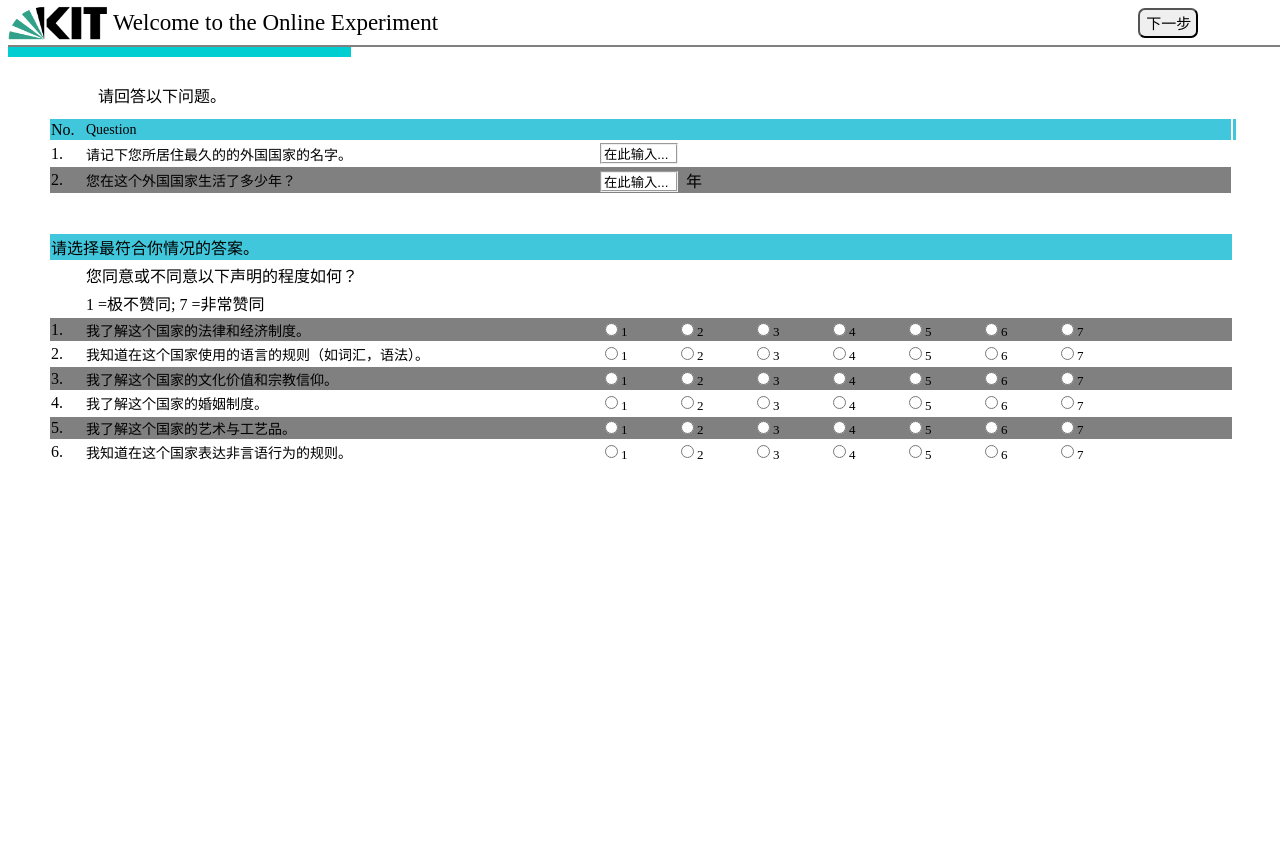
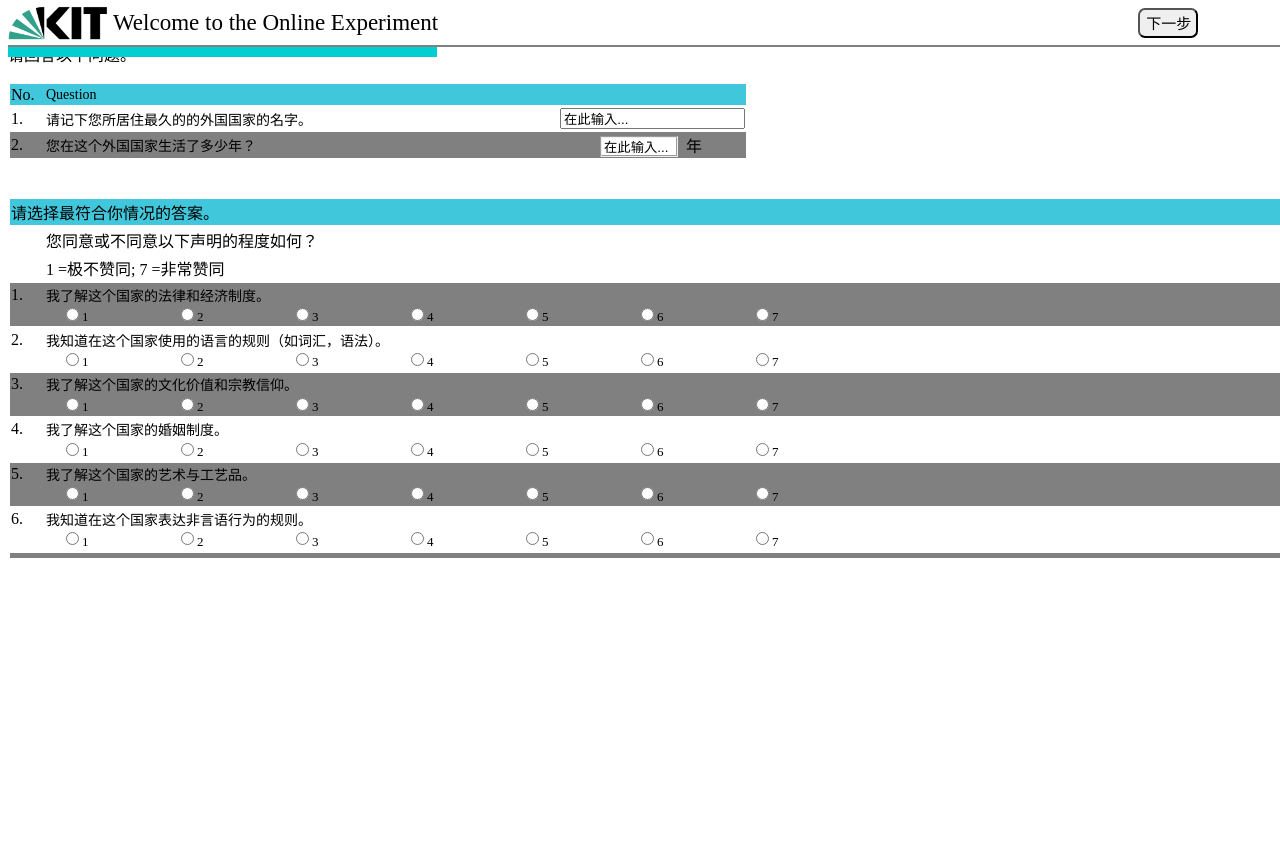
Before and after one commit to mutig0623/Onlinetool, a Django app: template templates/HTML/CH/pre-testA.html in a window 1280 px wide. After the commit the page ends 558 px from the top, so only its background shows below. Run offline with Django 3.2, Linux system fonts and the light colour scheme; the template is opened without the code that fills it, so the values that code supplies are empty; parts of the project's set-up code (start-up, migrations or seed data) failed here and were passed over; some libraries are stand-ins or nearby versions.

Commit message:
version 11.4

```diff
--- a/templates/HTML/CH/pre-testA.html
+++ b/templates/HTML/CH/pre-testA.html
@@ -1,50 +1,46 @@
 <!DOCTYPE html>
-<html style="height: 100%" xmlns="http://www.w3.org/1999/html">
+<html style="overflow-y: hidden;">
 {% load staticfiles %}
 <head>
     <meta name="renderer" content="webkit">
     <link rel="stylesheet" type="text/css" href="{% static 'CSS/body.css' %}"  />
     <meta http-equiv="Content-Type" content="text/html;charset=UTF-8"/>
     <script type="text/javascript" src="http://ajax.googleapis.com/ajax/libs/jquery/1.8.0/jquery.min.js"></script>
-    <script src="{% static 'JS/myscript.js' %}"></script>
+    <script src="{% static 'JS/index.js' %}"></script>
     <title>pre-test</title>
 </head>
-<body onload="checknull()">
-<form method="post" action="{% url 'classification:PreAddA' %}">
+<body>
+<form method="post" action="{% url 'classification:PreAddA' %}" onsubmit="return PretestA()" class="longform">
 {% csrf_token %}
 	<div class="header">  <!-- logo部分 -->
 		<div class="kitlogo"><img src="{% static 'img/kit2.png' %}">
 			<p>Welcome to the Online Experiment</p>
 		</div>
-        {% if request.user.is_authenticated %}
-            <label name="userid">{{ request.user.id }}</label>
-        {% endif %}
         <input type="submit" name="" value="下一步" id="butt-next">
 	</div>
 
-	<div class="bannder4"></div>
+	<div class="bannder5"></div>
 
-	<div class="mainbody">
-	  <div class="opptions">
+	<div class="questionspage">
           <br/>
 		<p>请回答以下问题。</p>
-		<table id="tab1">
+		<table >
 			<tr class="dark">
-				<td><span class="number">No.</span><span class="Ques">Question</span><td>
+				<td><span class="number">No.</span><span class="Ques">Question</span></td>
 			</tr>
-            <tr class="white">
+            <tr class="white" id="countrynamename">
 				<td>
                     <span class="number">1.</span><span class="Ques">请记下您所居住最久的的外国国家的名字。</span>
-                    <span class="onelow">
-                        <input type="text" name="countryname" value="在此输入..." class="tiankong" onfocus='if(this.value=="在此输入..."){this.value="";}; 'onblur='if(this.value==""){this.value="在此输入...";};'>
+                    <span class="onelowde">
+                        <input type="text" name="countryname" class="quest-input" id="countryname" value="在此输入..." onfocus='if(this.value=="在此输入..."){this.value="";}; 'onblur='if(this.value==""){this.value="在此输入...";};'>
                     </span>
 				</td>
 			</tr>
-			<tr class="light">
+			<tr class="light" id="yearslongname">
 				<td>
 				<span class="number">2.</span><span class="Ques">您在这个外国国家生活了多少年？</span>
-				<span class="onelow">
-				<span class="seclow"><input type="text" name="yearslong" value="在此输入..." class="tiankong" onfocus='if(this.value=="在此输入..."){this.value="";}; 'onblur='if(this.value==""){this.value="在此输入...";};'> &nbsp;年</span>
+				<span class="onelowde">
+				<span class="seclowde"><input type="text" name="yearslong" class="tiankong" id="yearslong" value="在此输入..."  onfocus='if(this.value=="在此输入..."){this.value="";}; 'onblur='if(this.value==""){this.value="在此输入...";};'> &nbsp;年</span>
 				</span>
 				</td>
 			</tr>
@@ -56,95 +52,97 @@
         <table id="tab2">
             <tr class="dark"><td>请选择最符合你情况的答案。</td></tr>
             <tr class="white">
-				<td><span style="margin-left: 35px;">您同意或不同意以下声明的程度如何？</span><td>
+				<td><span style="margin-left: 35px;">您同意或不同意以下声明的程度如何？</span></td>
 			</tr>
             <tr class="white">
                 <td><span style="margin-left: 35px;">1 =极不赞同; 7 =非常赞同</span></td>
             </tr>
-
-            <tr class="light">
+            <tr class="light" id="F1name">
                 <td>
                 <span class="number">1.</span><span class="Ques">我了解这个国家的法律和经济制度。</span>
-                    <span class="onelow">
-                        <span class="seclow"><input type="radio" name="F1" value="1" ><label class="labpositionshort">1  </label></span>
-                        <span class="seclow"><input type="radio" name="F1" value="2"><label class="labpositionshort">2</label></span>
-                        <span class="seclow"><input type="radio" name="F1" value="3"><label class="labpositionshort">3</label></span>
-                        <span class="seclow"><input type="radio" name="F1" value="4"><label class="labpositionshort">4</label></span>
-                        <span class="seclow"><input type="radio" name="F1" value="5"><label class="labpositionshort">5</label></span>
-                        <span class="seclow"><input type="radio" name="F1" value="6"><label class="labpositionshort">6</label></span>
-                        <span class="seclow"><input type="radio" name="F1" value="7"><label class="labpositionshort">7</label></span>
+                    <span class="onelowde">
+                        <span class="seclowde"><input type="radio" name="F1" value="1" ><label class="labpositionshort">1  </label></span>
+                        <span class="seclowde"><input type="radio" name="F1" value="2"><label class="labpositionshort">2</label></span>
+                        <span class="seclowde"><input type="radio" name="F1" value="3"><label class="labpositionshort">3</label></span>
+                        <span class="seclowde"><input type="radio" name="F1" value="4"><label class="labpositionshort">4</label></span>
+                        <span class="seclowde"><input type="radio" name="F1" value="5"><label class="labpositionshort">5</label></span>
+                        <span class="seclowde"><input type="radio" name="F1" value="6"><label class="labpositionshort">6</label></span>
+                        <span class="seclowde"><input type="radio" name="F1" value="7"><label class="labpositionshort">7</label></span>
                     </span>
                 </td>
             </tr>
-            <tr class="white">
+            <tr class="white" id="F2name">
                     <td>
                     <span class="number">2.</span><span class="Ques">我知道在这个国家使用的语言的规则（如词汇，语法）。</span>
-                    <span class="onelow">
-                        <span class="seclow"><input type="radio" name="F2" value="1" ><label class="labpositionshort">1  </label></span>
-                        <span class="seclow"><input type="radio" name="F2" value="2"><label class="labpositionshort">2</label></span>
-                        <span class="seclow"><input type="radio" name="F2" value="3"><label class="labpositionshort">3</label></span>
-                        <span class="seclow"><input type="radio" name="F2" value="4"><label class="labpositionshort">4</label></span>
-                        <span class="seclow"><input type="radio" name="F2" value="5"><label class="labpositionshort">5</label></span>
-                        <span class="seclow"><input type="radio" name="F2" value="6"><label class="labpositionshort">6</label></span>
-                        <span class="seclow"><input type="radio" name="F2" value="7"><label class="labpositionshort">7</label></span>
+                    <span class="onelowde">
+                        <span class="seclowde"><input type="radio" name="F2" value="1" ><label class="labpositionshort">1  </label></span>
+                        <span class="seclowde"><input type="radio" name="F2" value="2"><label class="labpositionshort">2</label></span>
+                        <span class="seclowde"><input type="radio" name="F2" value="3"><label class="labpositionshort">3</label></span>
+                        <span class="seclowde"><input type="radio" name="F2" value="4"><label class="labpositionshort">4</label></span>
+                        <span class="seclowde"><input type="radio" name="F2" value="5"><label class="labpositionshort">5</label></span>
+                        <span class="seclowde"><input type="radio" name="F2" value="6"><label class="labpositionshort">6</label></span>
+                        <span class="seclowde"><input type="radio" name="F2" value="7"><label class="labpositionshort">7</label></span>
                     </span>
                      </td>
             </tr>
-            <tr class="light">
+            <tr class="light" id="F3name">
                 <td>
                 <span class="number">3.</span><span class="Ques">我了解这个国家的文化价值和宗教信仰。</span>
-                    <span class="onelow">
-                        <span class="seclow"><input type="radio" name="F3" value="1" ><label class="labpositionshort">1  </label></span>
-                        <span class="seclow"><input type="radio" name="F3" value="2"><label class="labpositionshort">2</label></span>
-                        <span class="seclow"><input type="radio" name="F3" value="3"><label class="labpositionshort">3</label></span>
-                        <span class="seclow"><input type="radio" name="F3" value="4"><label class="labpositionshort">4</label></span>
-                        <span class="seclow"><input type="radio" name="F3" value="5"><label class="labpositionshort">5</label></span>
-                        <span class="seclow"><input type="radio" name="F3" value="6"><label class="labpositionshort">6</label></span>
-                        <span class="seclow"><input type="radio" name="F3" value="7"><label class="labpositionshort">7</label></span>
+                    <span class="onelowde">
+                        <span class="seclowde"><input type="radio" name="F3" value="1" ><label class="labpositionshort">1  </label></span>
+                        <span class="seclowde"><input type="radio" name="F3" value="2"><label class="labpositionshort">2</label></span>
+                        <span class="seclowde"><input type="radio" name="F3" value="3"><label class="labpositionshort">3</label></span>
+                        <span class="seclowde"><input type="radio" name="F3" value="4"><label class="labpositionshort">4</label></span>
+                        <span class="seclowde"><input type="radio" name="F3" value="5"><label class="labpositionshort">5</label></span>
+                        <span class="seclowde"><input type="radio" name="F3" value="6"><label class="labpositionshort">6</label></span>
+                        <span class="seclowde"><input type="radio" name="F3" value="7"><label class="labpositionshort">7</label></span>
                     </span>
                 </td>
             </tr>
-            <tr class="white">
+            <tr class="white" id="F4name">
                     <td>
                     <span class="number">4.</span><span class="Ques">我了解这个国家的婚姻制度。</span>
-                    <span class="onelow">
-                        <span class="seclow"><input type="radio" name="F4" value="1" ><label class="labpositionshort">1  </label></span>
-                        <span class="seclow"><input type="radio" name="F4" value="2"><label class="labpositionshort">2</label></span>
-                        <span class="seclow"><input type="radio" name="F4" value="3"><label class="labpositionshort">3</label></span>
-                        <span class="seclow"><input type="radio" name="F4" value="4"><label class="labpositionshort">4</label></span>
-                        <span class="seclow"><input type="radio" name="F4" value="5"><label class="labpositionshort">5</label></span>
-                        <span class="seclow"><input type="radio" name="F4" value="6"><label class="labpositionshort">6</label></span>
-                        <span class="seclow"><input type="radio" name="F4" value="7"><label class="labpositionshort">7</label></span>
+                    <span class="onelowde">
+                        <span class="seclowde"><input type="radio" name="F4" value="1" ><label class="labpositionshort">1  </label></span>
+                        <span class="seclowde"><input type="radio" name="F4" value="2"><label class="labpositionshort">2</label></span>
+                        <span class="seclowde"><input type="radio" name="F4" value="3"><label class="labpositionshort">3</label></span>
+                        <span class="seclowde"><input type="radio" name="F4" value="4"><label class="labpositionshort">4</label></span>
+                        <span class="seclowde"><input type="radio" name="F4" value="5"><label class="labpositionshort">5</label></span>
+                        <span class="seclowde"><input type="radio" name="F4" value="6"><label class="labpositionshort">6</label></span>
+                        <span class="seclowde"><input type="radio" name="F4" value="7"><label class="labpositionshort">7</label></span>
                     </span>
                      </td>
             </tr>
-            <tr class="light">
-                <td><form >
+            <tr class="light" id="F5name">
+                <td>
                 <span class="number">5.</span><span class="Ques">我了解这个国家的艺术与工艺品。</span>
-                    <span class="onelow">
-                        <span class="seclow"><input type="radio" name="F5" value="1" ><label class="labpositionshort">1  </label></span>
-                        <span class="seclow"><input type="radio" name="F5" value="2"><label class="labpositionshort">2</label></span>
-                        <span class="seclow"><input type="radio" name="F5" value="3"><label class="labpositionshort">3</label></span>
-                        <span class="seclow"><input type="radio" name="F5" value="4"><label class="labpositionshort">4</label></span>
-                        <span class="seclow"><input type="radio" name="F5" value="5"><label class="labpositionshort">5</label></span>
-                        <span class="seclow"><input type="radio" name="F5" value="6"><label class="labpositionshort">6</label></span>
-                        <span class="seclow"><input type="radio" name="F5" value="7"><label class="labpositionshort">7</label></span>
+                    <span class="onelowde">
+                        <span class="seclowde"><input type="radio" name="F5" value="1" ><label class="labpositionshort">1  </label></span>
+                        <span class="seclowde"><input type="radio" name="F5" value="2"><label class="labpositionshort">2</label></span>
+                        <span class="seclowde"><input type="radio" name="F5" value="3"><label class="labpositionshort">3</label></span>
+                        <span class="seclowde"><input type="radio" name="F5" value="4"><label class="labpositionshort">4</label></span>
+                        <span class="seclowde"><input type="radio" name="F5" value="5"><label class="labpositionshort">5</label></span>
+                        <span class="seclowde"><input type="radio" name="F5" value="6"><label class="labpositionshort">6</label></span>
+                        <span class="seclowde"><input type="radio" name="F5" value="7"><label class="labpositionshort">7</label></span>
                     </span>
                 </td>
             </tr>
-            <tr class="white">
+            <tr class="white" id="F6name">
                     <td>
                     <span class="number">6.</span><span class="Ques">我知道在这个国家表达非言语行为的规则。</span>
-                    <span class="onelow">
-                        <span class="seclow"><input type="radio" name="F6" value="1" ><label class="labpositionshort">1  </label></span>
-                        <span class="seclow"><input type="radio" name="F6" value="2"><label class="labpositionshort">2</label></span>
-                        <span class="seclow"><input type="radio" name="F6" value="3"><label class="labpositionshort">3</label></span>
-                        <span class="seclow"><input type="radio" name="F6" value="4"><label class="labpositionshort">4</label></span>
-                        <span class="seclow"><input type="radio" name="F6" value="5"><label class="labpositionshort">5</label></span>
-                        <span class="seclow"><input type="radio" name="F6" value="6"><label class="labpositionshort">6</label></span>
-                        <span class="seclow"><input type="radio" name="F6" value="7"><label class="labpositionshort">7</label></span>
+                    <span class="onelowde">
+                        <span class="seclowde"><input type="radio" name="F6" value="1" ><label class="labpositionshort">1  </label></span>
+                        <span class="seclowde"><input type="radio" name="F6" value="2"><label class="labpositionshort">2</label></span>
+                        <span class="seclowde"><input type="radio" name="F6" value="3"><label class="labpositionshort">3</label></span>
+                        <span class="seclowde"><input type="radio" name="F6" value="4"><label class="labpositionshort">4</label></span>
+                        <span class="seclowde"><input type="radio" name="F6" value="5"><label class="labpositionshort">5</label></span>
+                        <span class="seclowde"><input type="radio" name="F6" value="6"><label class="labpositionshort">6</label></span>
+                        <span class="seclowde"><input type="radio" name="F6" value="7"><label class="labpositionshort">7</label></span>
                     </span>
                      </td>
+            </tr>
+            <tr class="light" style="height: 5px;">
+                <td></td>
             </tr>
 		</table>
 	</div>
```
